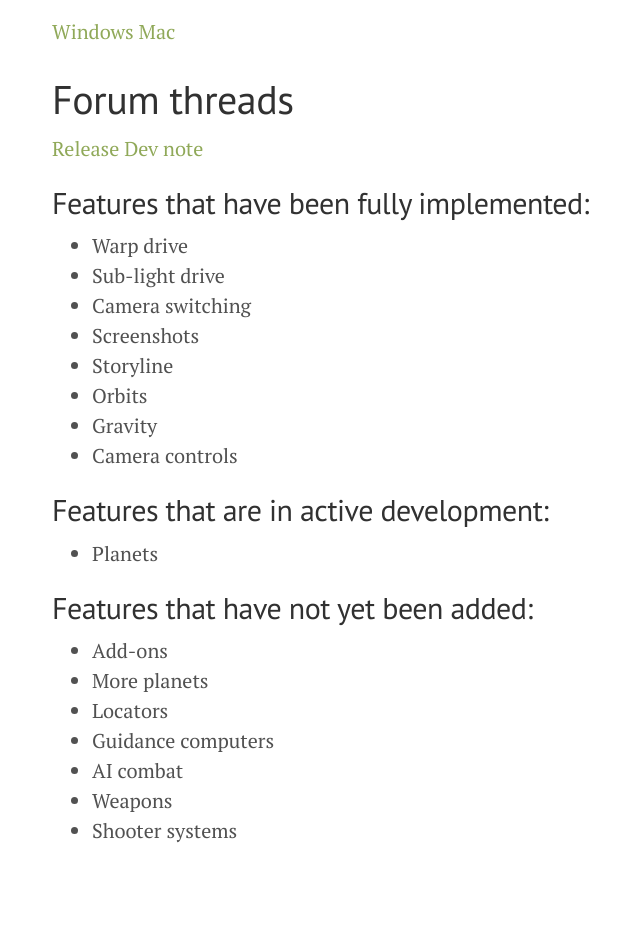
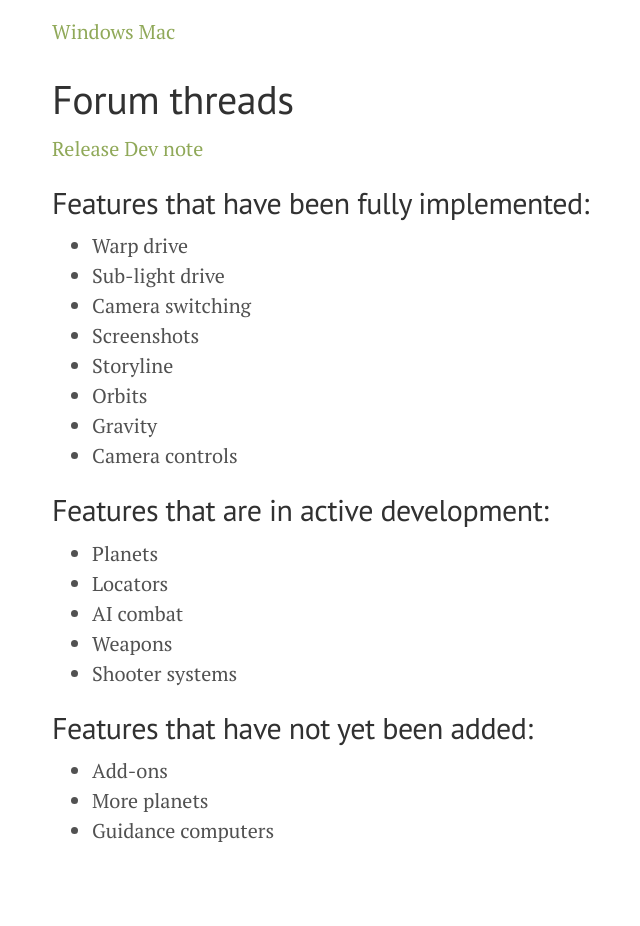
Before and after one commit to eltrin/eltrin.github.io, a Jekyll site: the page built from Project EGO.md, in a window 1280 px wide. Shown: the part 762-1688 px from the top of the page, without its empty margins (228-868 px from the left). Built offline with Jekyll 4.4.1, drawn with Linux system fonts in a browser that asks for light colours.

Commit message:
Rearrange

```diff
--- a/Project EGO.md
+++ b/Project EGO.md
@@ -25,12 +25,12 @@ title: Project EGO
 
 ## Features that are in active development:
 - Planets
+- Locators
+- AI combat
+- Weapons
+- Shooter systems
 
 ## Features that have not yet been added:
 - Add-ons
 - More planets
-- Locators
 - Guidance computers
-- AI combat
-- Weapons
-- Shooter systems
```
